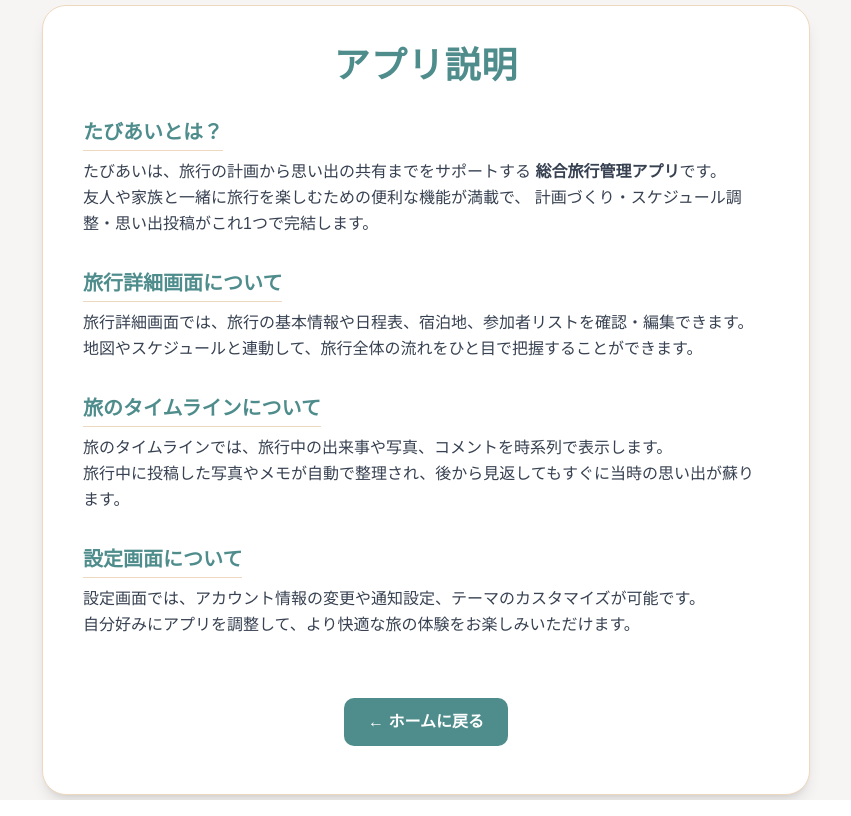
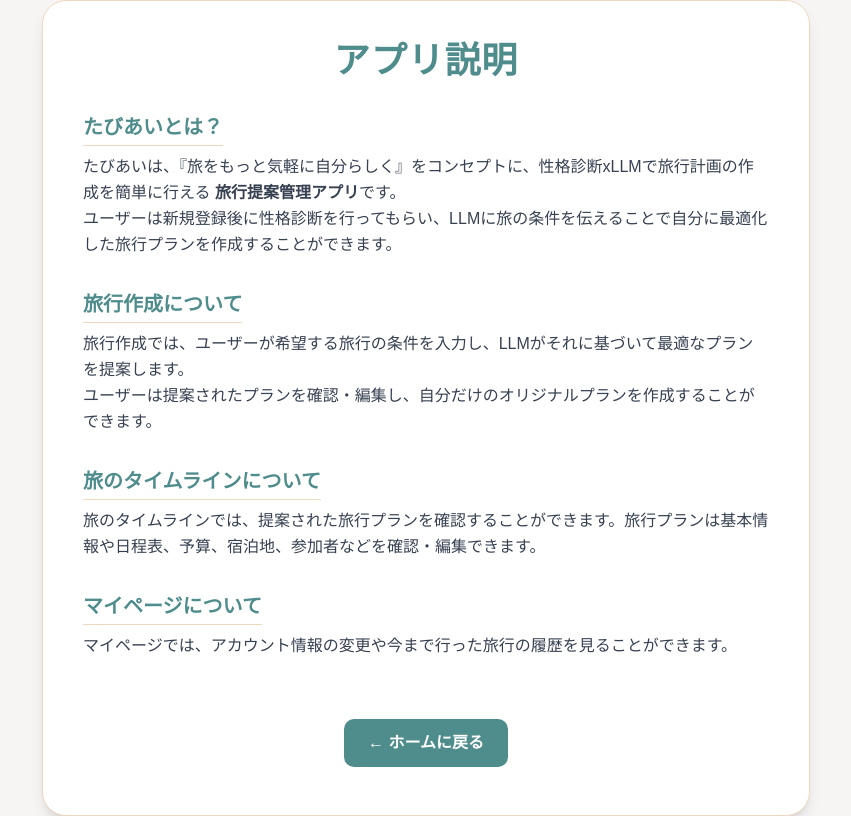
Before and after one commit to s2422092/Giikuten, a Flask app: page /information in a window 1280 px wide. Shown: the whole page, without its empty margins (214-1065 px from the left). Run offline with Flask 3, Linux system fonts and the light colour scheme; the visitor is signed in with stand-in values (Sample User, id 1); some libraries are stand-ins or nearby versions.

Commit message:
一旦information書いた

```diff
--- a/templates/home/information.html
+++ b/templates/home/information.html
@@ -29,21 +29,20 @@
           たびあいとは？
         </h2>
         <p class="leading-relaxed text-gray-700">
-          <span>たびあいは、旅行の計画から思い出の共有までをサポートする</span>
-          <span class="font-semibold">総合旅行管理アプリ</span>です。<br>
-          友人や家族と一緒に旅行を楽しむための便利な機能が満載で、
-          計画づくり・スケジュール調整・思い出投稿がこれ1つで完結します。
+          <span>たびあいは、『旅をもっと気軽に自分らしく』をコンセプトに、性格診断xLLMで旅行計画の作成を簡単に行える
+          <span class="font-semibold">旅行提案管理アプリ</span>です。<br>
+          ユーザーは新規登録後に性格診断を行ってもらい、LLMに旅の条件を伝えることで自分に最適化した旅行プランを作成することができます。</span>
         </p>
       </div>
 
-      <!-- 旅行詳細画面 -->
+      <!-- 旅行プラン作成画面 -->
       <div>
         <h2 class="text-xl font-bold text-[#4F8C8C] mb-2 border-b border-[#EFD8C0] inline-block pb-1">
-          旅行詳細画面について
+          旅行作成について
         </h2>
         <p class="leading-relaxed text-gray-700">
-          旅行詳細画面では、旅行の基本情報や日程表、宿泊地、参加者リストを確認・編集できます。<br>
-          地図やスケジュールと連動して、旅行全体の流れをひと目で把握することができます。
+          旅行作成では、ユーザーが希望する旅行の条件を入力し、LLMがそれに基づいて最適なプランを提案します。<br>
+          ユーザーは提案されたプランを確認・編集し、自分だけのオリジナルプランを作成することができます。
         </p>
       </div>
 
@@ -53,19 +52,17 @@
           旅のタイムラインについて
         </h2>
         <p class="leading-relaxed text-gray-700">
-          旅のタイムラインでは、旅行中の出来事や写真、コメントを時系列で表示します。<br>
-          旅行中に投稿した写真やメモが自動で整理され、後から見返してもすぐに当時の思い出が蘇ります。
+          旅のタイムラインでは、提案された旅行プランを確認することができます。旅行プランは基本情報や日程表、予算、宿泊地、参加者などを確認・編集できます。<br>
         </p>
       </div>
 
-      <!-- 設定画面 -->
+      <!-- マイページ -->
       <div>
         <h2 class="text-xl font-bold text-[#4F8C8C] mb-2 border-b border-[#EFD8C0] inline-block pb-1">
-          設定画面について
+          マイページについて
         </h2>
         <p class="leading-relaxed text-gray-700">
-          設定画面では、アカウント情報の変更や通知設定、テーマのカスタマイズが可能です。<br>
-          自分好みにアプリを調整して、より快適な旅の体験をお楽しみいただけます。
+          マイページでは、アカウント情報の変更や今まで行った旅行の履歴を見ることができます。<br>
         </p>
       </div>
     </section>
```
